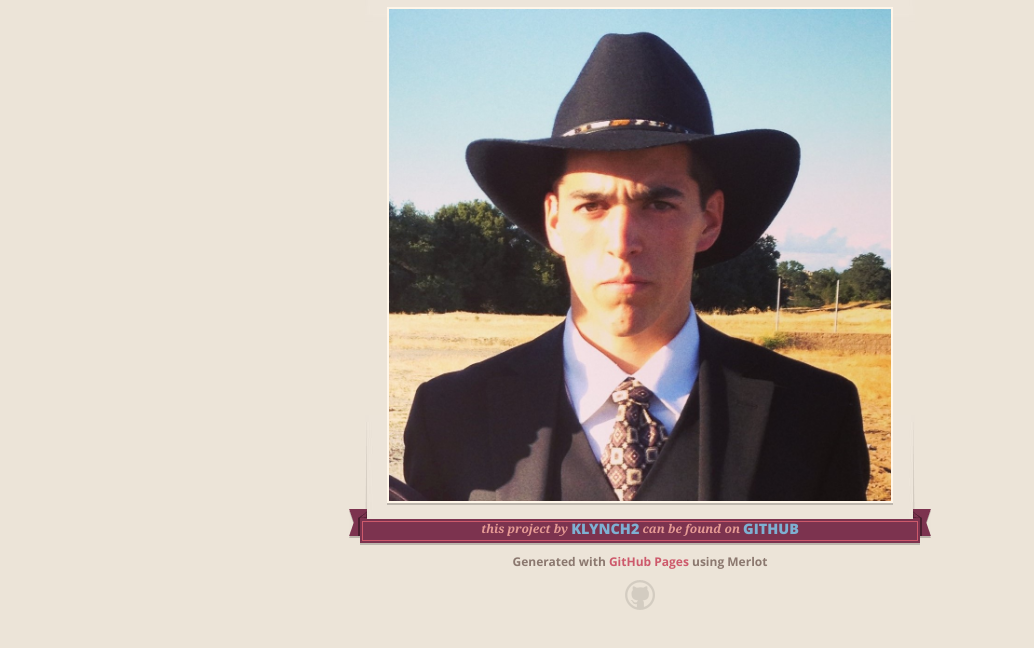
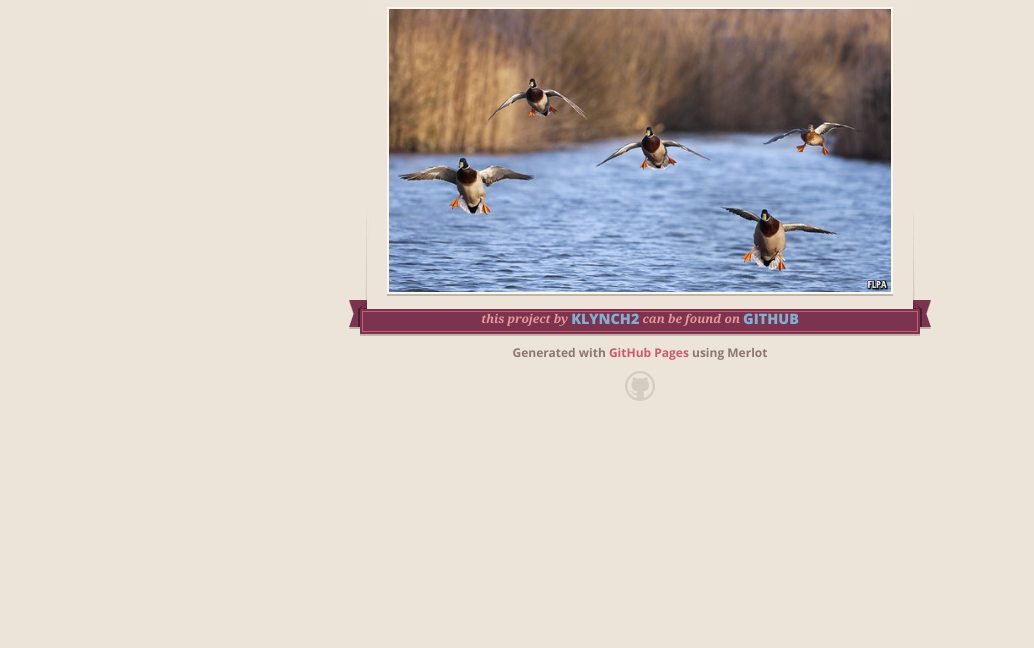
Before and after one commit to klynch2/klynch2.github.io, a plain HTML site: page index.html in a window 1280 px wide. Shown: the part 296-944 px from the top of the page, without its empty margins (0-1034 px from the left). After the commit the page ends 800 px from the top, so only its background shows below. Drawn offline with nearby package versions, Linux system fonts and the light colour scheme.

Commit message:
Replace auto-generated content in index.html

```diff
--- a/index.html
+++ b/index.html
@@ -51,7 +51,7 @@
 
 <p>Hello, this is the first GitHub generated page I have ever created!</p>
 
-<img src="images/ken.jpg">
+<img src="images/landing.jpg">
 
 
       </section>
```
Also changed, not shown: images/landing.jpg (added).
